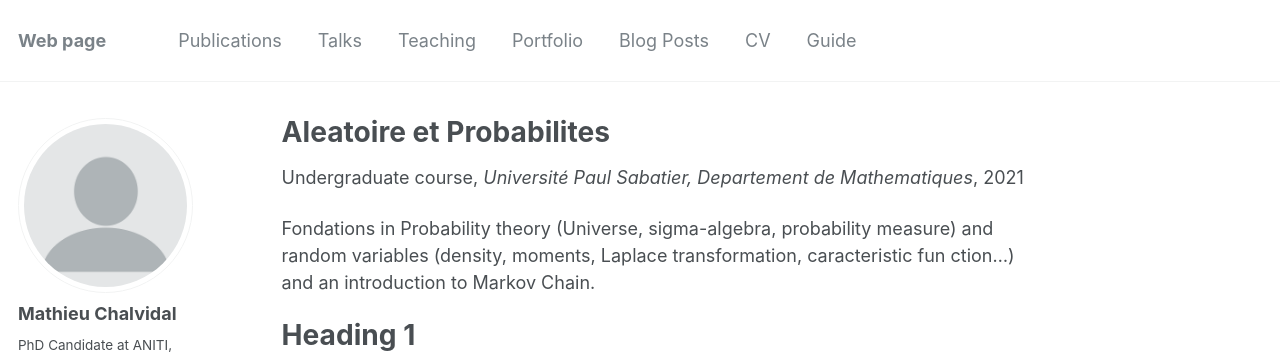
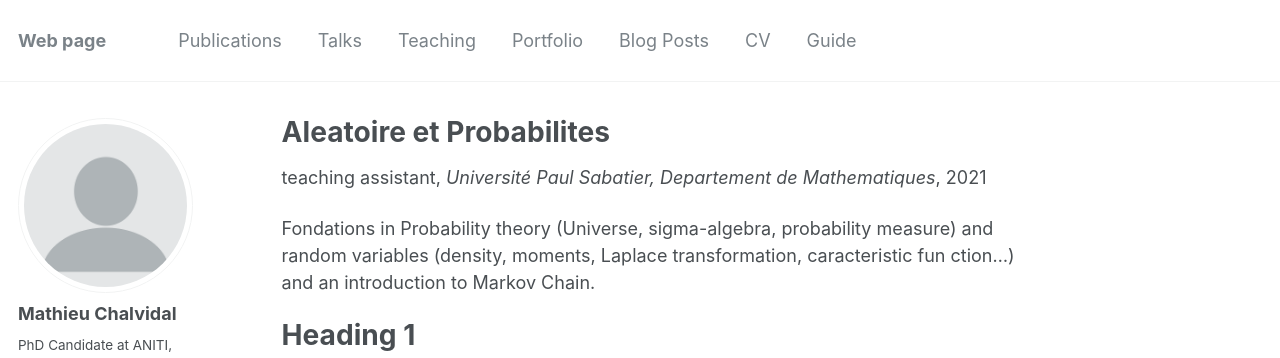
Before and after one commit to mathieuchal/mathieuchal.github.io, a Jekyll site: the page built from _teaching/2021-Aleatoire-et-Probabilites.md, in a window 1280 px wide and 935 px high. Shown: the top 358 px of the window. Built offline with Jekyll 4.4.1, drawn with Linux system fonts in a browser that asks for light colours; some web fonts are replaced.

Commit message:
Update 2021-Aleatoire-et-Probabilites.md

```diff
--- a/_teaching/2021-Aleatoire-et-Probabilites.md
+++ b/_teaching/2021-Aleatoire-et-Probabilites.md
@@ -1,7 +1,7 @@
 ---
 title: "Aleatoire et Probabilites"
 collection: teaching
-type: "Undergraduate course"
+type: "teaching assistant"
 permalink: /teaching/2021-Aleatoire-et-Probabilites
 venue: "Université Paul Sabatier, Departement de Mathematiques"
 date: 2021-08-01
```
